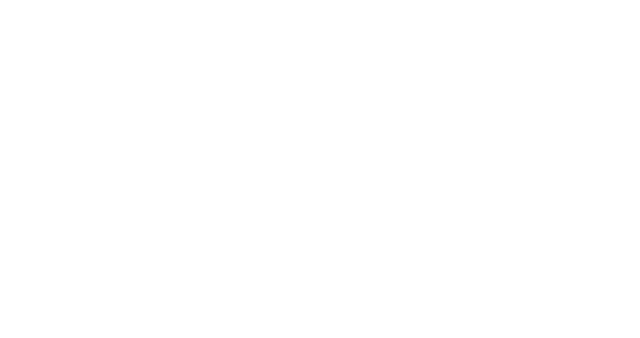
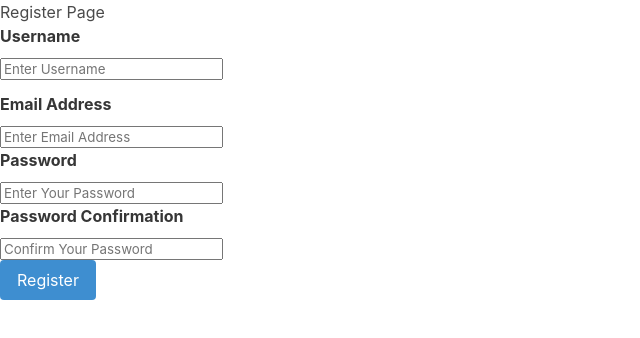
Before and after one commit to theobrooke009/cod-stats-frontend, a React (Create React App) app: page /register in a window 1280 px wide. Before the commit this address had no page. Shown: the top 338 px of the page, without its empty margins (0-640 px from the left). Built offline with nearby package versions, Linux system fonts and the light colour scheme.

Commit message:
register now works

```diff
--- a/src/App.js
+++ b/src/App.js
@@ -1,12 +1,17 @@
 import React from 'react'
 import { BrowserRouter, Routes, Route } from 'react-router-dom'
 import WeaponSelect from './components/weapons/WeaponSelect.js'
+import Register from './components/auth/Register.js'
+import Login from './components/auth/Login.js'
 
 function App() {
   return (
     <BrowserRouter>
       <Routes>
         <Route path="/weapons" element={<WeaponSelect/>} />
+        <Route path="/register" element={<Register/>} />
+        <Route path="/login" element={<Login/>} />
+
       </Routes>
     </BrowserRouter>
   )
--- /dev/null
+++ b/src/components/auth/Login.js
@@ -0,0 +1,11 @@
+// import React from 'react'
+
+function Login() {
+  return (
+    <div>
+      <h1>Login</h1>
+    </div>
+  )
+}
+
+export default Login
--- /dev/null
+++ b/src/components/auth/Register.js
@@ -0,0 +1,87 @@
+import React from 'react'
+import { registerUser } from '../lib/api.js'
+import { useNavigate } from 'react-router-dom'
+
+
+const initialState = {
+  username: '',
+  email: '',
+  password: '',
+  passwordConfirmation: '',
+}
+
+function Register() {
+  const navigate = useNavigate()
+  const [formData, setFormData] = React.useState(initialState)
+  const [formErrors, setFormErrors] = React.useState(initialState)
+  const [error, setError] = React.useState(false)
+
+  console.log(navigate, formData, formErrors)
+
+  const handleChange = e => {
+    setFormData({ ...formData, [e.target.name]: e.target.value })
+    setFormErrors({ ...formData, [e.target.name]: '' })
+  }
+
+  const handleSubmit = async e => {
+    e.preventDefault()
+    try {
+      await registerUser(formData)
+      navigate('/login')
+    } catch (err) {
+      console.log(err)
+
+      setError(err.response)
+      console.log(error)
+    }
+  }
+
+
+
+  return (
+    <div>
+      <h1>Register Page</h1>
+      <form onSubmit={handleSubmit}>
+        <div className='field'>
+          <label className='label'>Username</label>
+          <input
+            placeholder='Enter Username'
+            onChange={handleChange}
+            name='username'
+          />
+        </div>
+        <div>
+          <label className='label'>Email Address</label>
+          <input
+            placeholder='Enter Email Address'
+            onChange={handleChange}
+            name='email'
+          />
+        </div>
+        <div>
+          <label className='label'>Password</label>
+          <input
+            placeholder='Enter Your Password'
+            onChange={handleChange}
+            name='password'
+          />
+        </div>
+        <div>
+          <label className='label'>Password Confirmation</label>
+          <input
+            placeholder='Confirm Your Password'
+            onChange={handleChange}
+            name='passwordConfirmation'
+          />
+        </div>
+
+        <button className='button is-info'>Register</button>
+
+      </form>
+    </div>
+  )
+
+
+}
+
+export default Register
--- a/src/components/lib/api.js
+++ b/src/components/lib/api.js
@@ -5,3 +5,7 @@ const baseUrl = '/api'
 export function getAllGuns() {
   return axios.get(`${baseUrl}/weapons`)
 }
+
+export function registerUser(formdata) {
+  return axios.post(`${baseUrl}/register`, formdata)
+}
--- a/src/components/weapons/WeaponSelect.js
+++ b/src/components/weapons/WeaponSelect.js
@@ -31,7 +31,6 @@ function WeaponList() {
           </div>
           <div className="class slot-two">
             <h2>CUSTOM CLASS 2</h2>
-
           </div>
           <div className="class slot-three">
             <h2>CUSTOM CLASS 3</h2>
@@ -58,6 +57,10 @@ function WeaponList() {
             <h2>CUSTOM CLASS 10</h2>
           </div>
 
+          <div className="selected-loadout">
+
+          </div>
+
 
 
         </div>
--- a/src/styles/main.scss
+++ b/src/styles/main.scss
@@ -1,3 +1,5 @@
+@import '~bulma/bulma.sass';
+
 .class{
   height: 65px;
   width: 300px;
```
